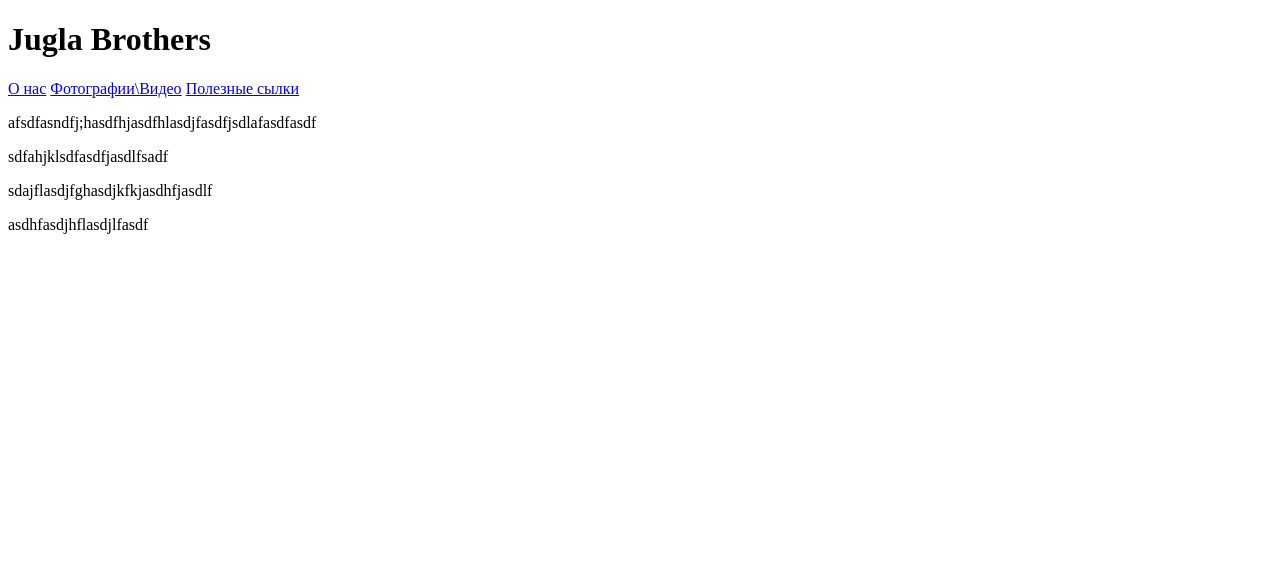
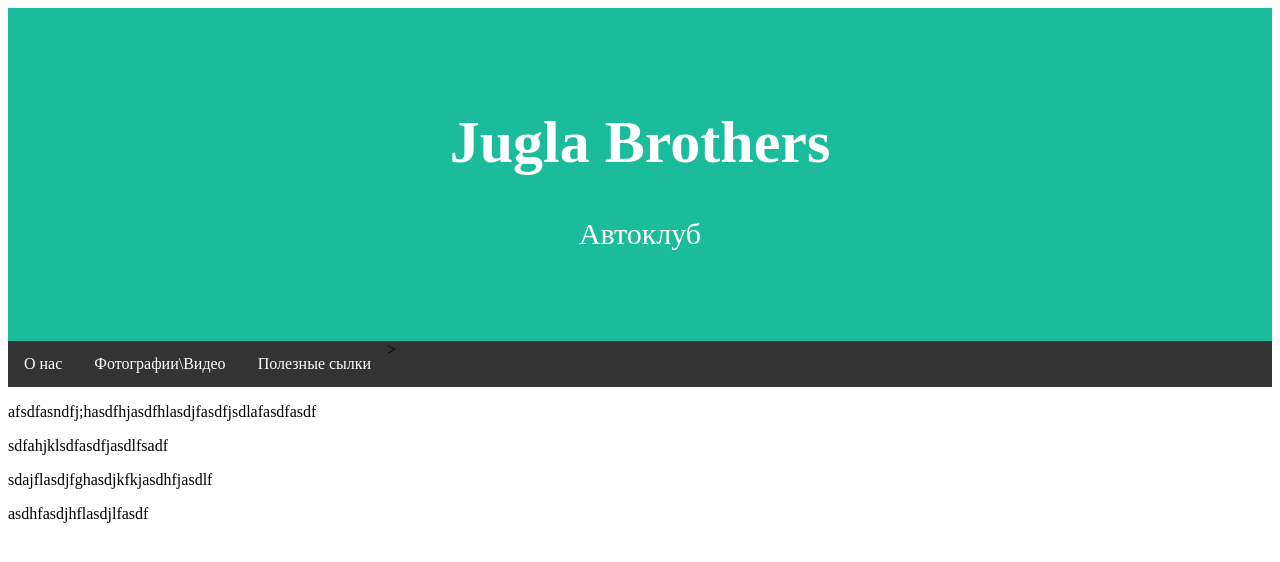
Before and after one commit to 1vk0/JuglaBrothers, a plain HTML site: page index.html in a window 1280 px wide. Drawn offline with Linux system fonts and the light colour scheme.

Commit message:
header, nav

```diff
--- a/index.html
+++ b/index.html
@@ -1,6 +1,7 @@
 <!DOCTYPE html>
 <html lang="en">
 <head>
+    <link rel="stylesheet" href="style.css">
     <meta charset="UTF-8">
     <meta name="viewport" content="width=device-width, initial-scale=1.0">
     <title>Document</title>
@@ -9,11 +10,14 @@
 
     <header>
         <h1>Jugla Brothers</h1>
+        <p>Автоклуб</p>
     </header>
     <nav>
-        <a href="about">О нас</a>
-        <a href="photo/video">Фотографии\Видео</a>
-        <a href="links">Полезные сылки</a>
+    <ul>
+        <li><a href="about">О нас</a></li>
+        <li><a href="photo/video">Фотографии\Видео</a></li>>
+        <li><a href="links">Полезные сылки</a>
+    </ul>
     </nav>
 
     <main>
--- /dev/null
+++ b/style.css
@@ -0,0 +1,38 @@
+header {
+    padding: 60px;
+    text-align: center;
+    background: #1abc9c;
+    color: white;
+    font-size: 30px;
+  }
+
+  ul {
+    list-style-type: none;
+    margin: 0;
+    padding: 0;
+    overflow: hidden;
+    background-color: #333;
+    position: -webkit-sticky; /* Safari */
+    position: sticky;
+    top: 0;
+  }
+
+  li {
+    float: left;
+  }
+
+  li a {
+    display: block;
+    color: white;
+    text-align: center;
+    padding: 14px 16px;
+    text-decoration: none;
+  }
+
+  li a:hover {
+    background-color: #111;
+  }
+
+  .active {
+    background-color: #4CAF50;
+  }
```
